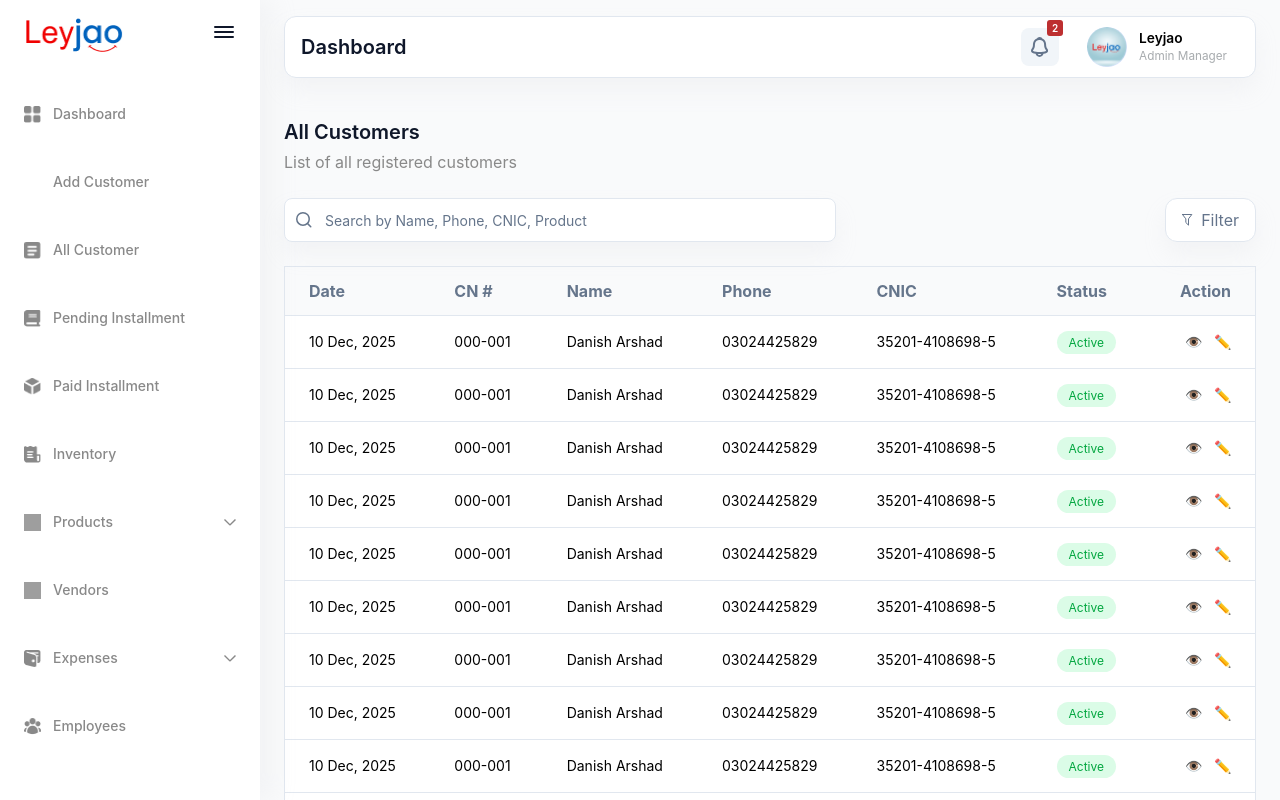
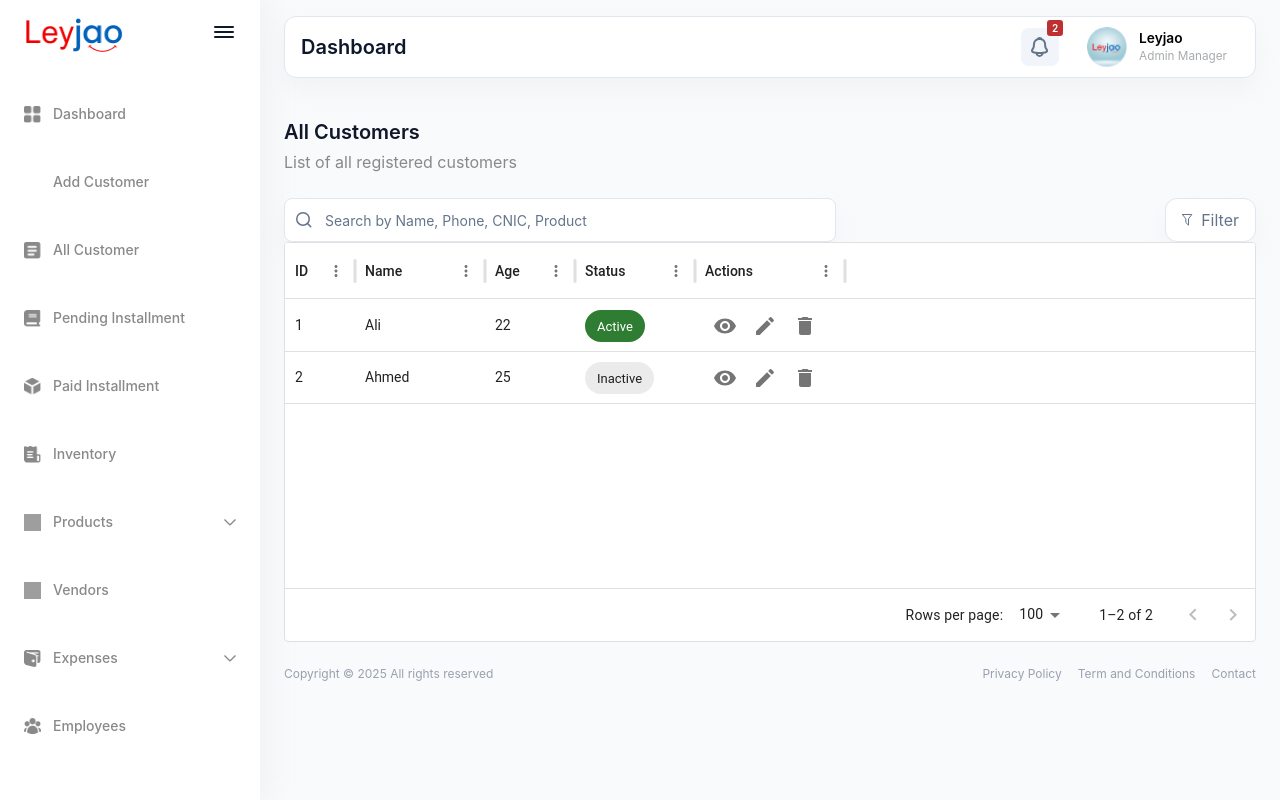
Before and after one commit to dev6226/leyjao-project, a React (Vite) app: page /all-Customer in a window 1280 px wide. Built offline with nearby package versions, Linux system fonts and the light colour scheme; grey boxes are pictures that could not be loaded.

Commit message:
data-table

```diff
--- a/package.json
+++ b/package.json
@@ -10,6 +10,11 @@
     "preview": "vite preview"
   },
   "dependencies": {
+    "@emotion/react": "^11.14.0",
+    "@emotion/styled": "^11.14.1",
+    "@mui/icons-material": "^9.0.0",
+    "@mui/material": "^9.0.0",
+    "@mui/x-data-grid": "^9.0.1",
     "@tailwindcss/vite": "^4.2.2",
     "react": "^19.2.4",
     "react-dom": "^19.2.4",
--- a/src/pages/AllCustomer.jsx
+++ b/src/pages/AllCustomer.jsx
@@ -1,18 +1,11 @@
 import React from 'react'
+import DataTable from './table/DataTable.jsx'
 
-const data = Array(10).fill({
-  date: "10 Dec, 2025",
-  cn: "000-001",
-  name: "Danish Arshad",
-  phone: "03024425829",
-  cnic: "35201-4108698-5",
-  status: "Active",
-})
+
 
 const AllCustomer = () => {
   return (
     <div>
-
       {/* Header */}
       <div>
         <h2 className='text-primary text-xl font-semibold'>
@@ -25,7 +18,6 @@ const AllCustomer = () => {
 
       {/* Search + Filter */}
       <div className='flex flex-col md:flex-row justify-between gap-3 mt-6'>
-
         {/* Search Input with Icon */}
         <div className='relative w-full md:w-[552px]'>
 
@@ -59,63 +51,11 @@ const AllCustomer = () => {
         </button>
 
       </div>
+      {/* data-table */}
+      <div>
+      <DataTable/>
+      </div>
 
-      {/* Table Container */}
-      <div className='mt-6 bg-[#FFFFFF] rounded-2xl'>
-
-        {/* 👇 Horizontal Scroll Wrapper */}
-        <div className='w-full overflow-x-auto'>
-
-          <table className='min-w-[900px] w-full text-sm'>
-
-            {/* Table Head */}
-            <thead>
-              <tr className='text-[#65758B] font-semibold text-base bg-[#F9FAFB] border border-[#E1E7EF]'>
-                <th className='text-left px-6 py-3'>Date</th>
-                <th className='text-left px-6 py-3'>CN #</th>
-                <th className='text-left px-6 py-3'>Name</th>
-                <th className='text-left px-6 py-3'>Phone</th>
-                <th className='text-left px-6 py-3'>CNIC</th>
-                <th className='text-left px-6 py-3'>Status</th>
-                <th className='text-right px-6 py-3'>Action</th>
-              </tr>
-            </thead>
-
-            {/* Table Body */}
-            <tbody>
-              {data.map((item, index) => (
-                <tr key={index} className="rounded-xl p-12 bg-[#FFFFFF] border-1 border-[#E1E7EF]">
-
-                  {/* First TD */}
-                  <td className='px-6 py-4'>{item.date}</td>
-                  <td className='px-6 py-4'>{item.cn}</td>
-                  <td className='px-6 py-4'>{item.name}</td>
-                  <td className='px-6 py-4'>{item.phone}</td>
-                  <td className='px-6 py-4'>{item.cnic}</td>
-
-                  {/* Status */}
-                  <td className='px-6 py-4 bg-white'>
-                    <span className='px-3 py-1 text-xs rounded-full bg-green-100 text-green-600'>
-                      {item.status}
-                    </span>
-                  </td>
-
-                  {/* Last TD */}
-                  <td className='px-6 py-4 bg-white rounded-r-xl text-right'>
-                    <div className='flex justify-end gap-3'>
-                      <button className='text-gray-500 hover:text-black'>👁</button>
-                      <button className='text-gray-500 hover:text-black'>✏️</button>
-                    </div>
-                  </td>
-
-                </tr>
-              ))}
-            </tbody>
-
-          </table>
-
-        </div>
-      </div>
 
       {/* Footer */}
       <div className='mt-6 text-xs text-gray-400 flex flex-col md:flex-row justify-between gap-2'>
--- /dev/null
+++ b/src/pages/table/DataTable.jsx
@@ -0,0 +1,75 @@
+import * as React from "react";
+import { DataGrid } from "@mui/x-data-grid";
+import IconButton from "@mui/material/IconButton";
+import Chip from "@mui/material/Chip";
+
+import EditIcon from "@mui/icons-material/Edit";
+import DeleteIcon from "@mui/icons-material/Delete";
+import VisibilityIcon from "@mui/icons-material/Visibility";
+
+export default function Table() {
+    const [rows, setRows] = React.useState([
+        { id: 1, date: new Date(), name: "Ali", age: 22, status: "Active", items: "" },
+        { id: 2, date: new Date(), name: "Ahmed", age: 25, status: "Inactive" },
+    ]);
+
+    const handleDelete = (id) => {
+        setRows(rows.filter((row) => row.id !== id));
+    };
+
+    const handleEdit = (row) => {
+        alert("Edit: " + row.name);
+    };
+
+    const handleView = (row) => {
+        alert("View: " + row.name);
+    };
+
+    const columns = [
+        { field: "id", headerName: "ID", width: 70 },
+        { field: "name", headerName: "Name", width: 130 },
+        { field: "age", headerName: "Age", width: 90 },
+
+        // ✅ STATUS COLUMN
+        {
+            field: "status",
+            headerName: "Status",
+            width: 120,
+            renderCell: (params) => (
+                <Chip
+                    label={params.value}
+                    color={params.value === "Active" ? "success" : "default"}
+                />
+            ),
+        },
+
+        // ✅ ACTIONS COLUMN
+        {
+            field: "actions",
+            headerName: "Actions",
+            width: 150,
+            sortable: false,
+            renderCell: (params) => (
+                <>
+                    <IconButton onClick={() => handleView(params.row)}>
+                        <VisibilityIcon />
+                    </IconButton>
+
+                    <IconButton onClick={() => handleEdit(params.row)}>
+                        <EditIcon />
+                    </IconButton>
+
+                    <IconButton onClick={() => handleDelete(params.row.id)}>
+                        <DeleteIcon />
+                    </IconButton>
+                </>
+            ),
+        },
+    ];
+
+    return (
+        <div style={{ height: 400, width: "100%" }}>
+            <DataGrid rows={rows} columns={columns} pageSize={5} />
+        </div>
+    );
+}
```
Also changed, not shown: 1 other file (tests, documents, lock files or other folders).
